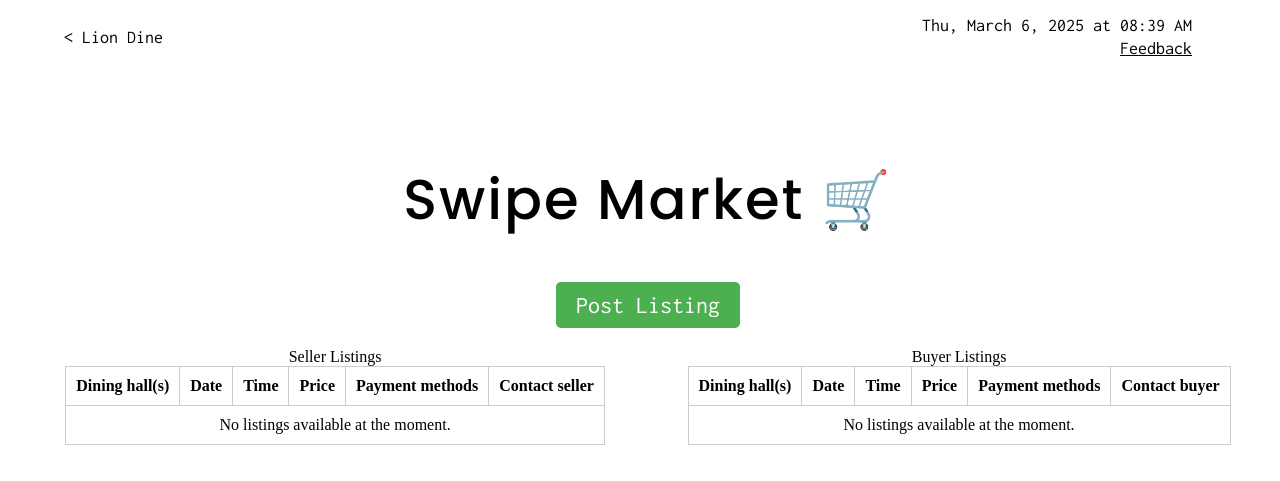
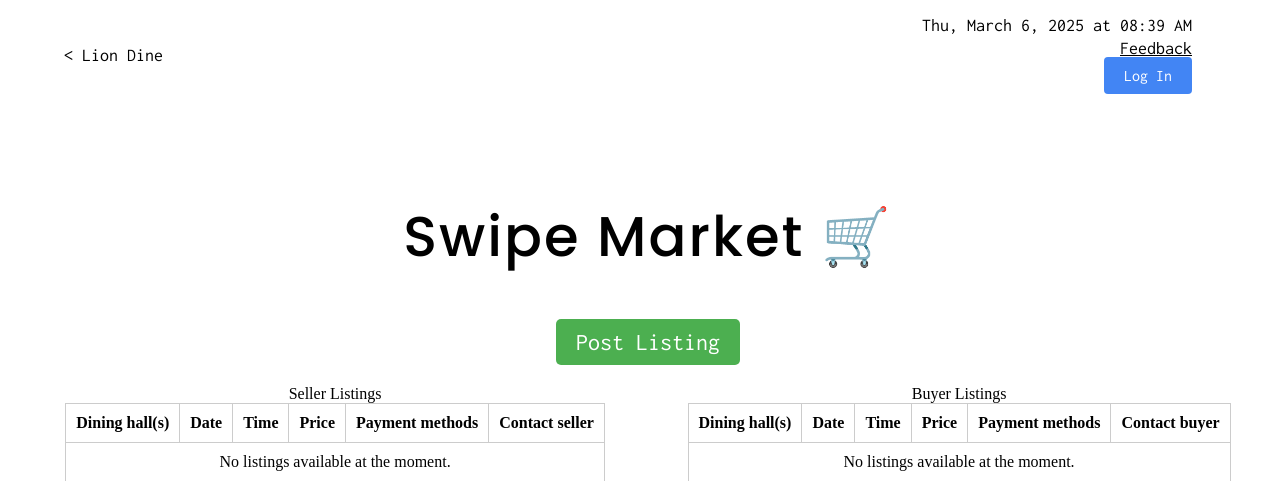
Before and after one commit to caroline-smyth/lion-dine, a Flask app: page /market in a window 1280 px wide. Shown: the top 481 px of the page. Run offline with Flask 3, Linux system fonts and the light colour scheme; some libraries are stand-ins or nearby versions.

Commit message:
customized login button

```diff
--- a/static/functions.js
+++ b/static/functions.js
@@ -86,6 +86,14 @@ window.onload = function() {
       console.log('Token expired');  // Debug log
     }
   }
+
+  //add event listener to custom login button
+  var customLoginButton = document.getElementById("custom-login-button");
+  if (customLoginButton) {
+    customLoginButton.addEventListener("click", function() {
+      google.accounts.id.prompt();
+    });
+  }
 };
 
 //updates the time on the page.
--- a/static/general.css
+++ b/static/general.css
@@ -222,3 +222,18 @@ h3 {
 .profile-menu.active .profile-dropdown {
   display: block;
 }
+
+.custom-login-button {
+  background-color: #4285F4;  /* Google blue */
+  color: #fff;
+  border: none;
+  padding: 10px 20px;
+  border-radius: 4px;
+  font-size: 16px;
+  cursor: pointer;
+  transition: background-color 0.3s ease;
+}
+
+.custom-login-button:hover {
+  background-color: #357ae8;
+}
--- a/templates/market.html
+++ b/templates/market.html
@@ -42,7 +42,9 @@
           <a href="https://forms.gle/7M3JpiJ9RoapZmxF6" target="blank">
             <div class="feedback">Feedback</div>
           </a>
-          <div id="g_id_signin" class="g_id_signin" data-type="standard"></div>
+          <div id="custom-login-container">
+            <button id="custom-login-button" class="custom-login-button">Log In</button>
+          </div>
           <div id="profile-menu" class="profile-menu" style="display: none;">
             <img id="profile-icon" src="" alt="Profile" />
             <div id="profile-dropdown" class="profile-dropdown">
--- a/templates/sellers.html
+++ b/templates/sellers.html
@@ -40,7 +40,9 @@
           <a href="https://forms.gle/7M3JpiJ9RoapZmxF6" target="blank">
             <div class="feedback">Feedback</div>
           </a>
-          <div id="g_id_signin" class="g_id_signin" data-type="standard" style="display:none"></div>
+          <div id="custom-login-container">
+            <button id="custom-login-button" class="custom-login-button">Log In</button>
+          </div>
           <div id="profile-menu" class="profile-menu">
             <img id="profile-icon" src="" alt="Profile" />
             <div id="profile-dropdown" class="profile-dropdown">
```
